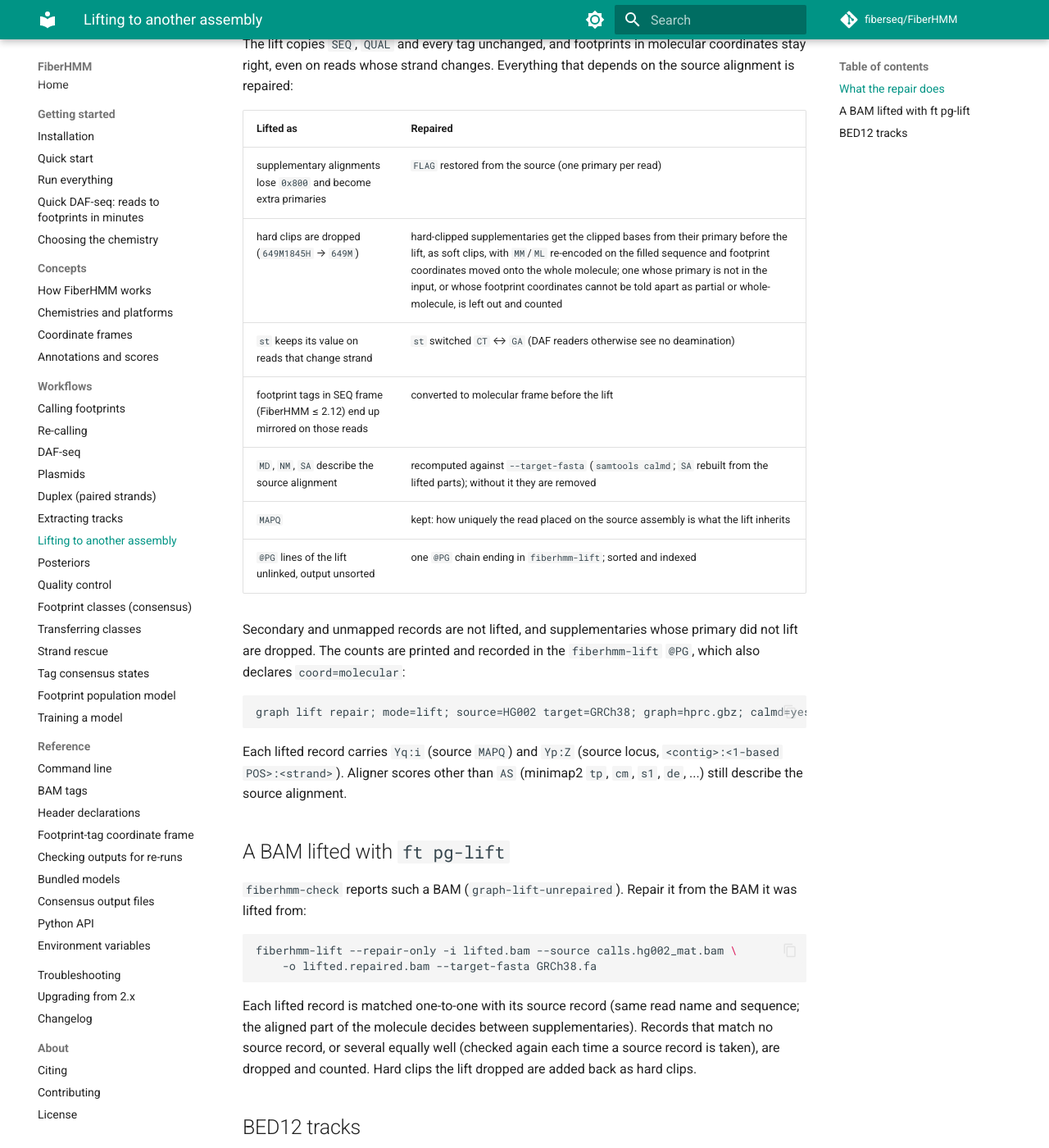
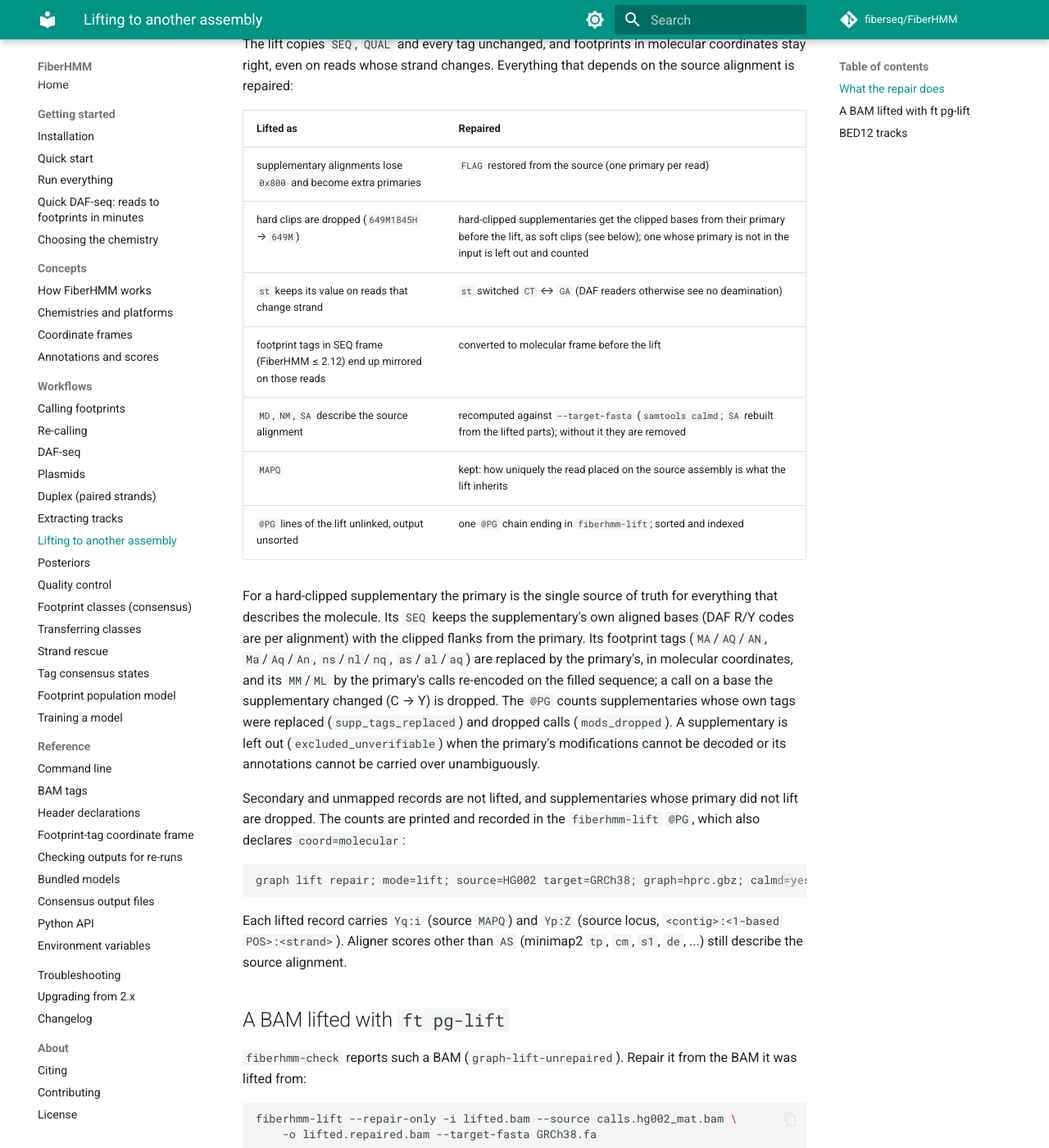
Before and after one commit to fiberseq/FiberHMM, an MkDocs documentation site: the page built from docs/workflows/lifting.md, in a window 1280 px wide and 1400 px high, scrolled down 570 px. Shown: the whole window at 82% size. Built offline with MkDocs 1.6.1 and Material for MkDocs 9.7.7, drawn with Linux system fonts in a browser that asks for light colours; comment, search, counter and statistics services are not loaded.

Commit message:
lift: the primary is the source of truth for hard-clipped supplementaries
Replaces the per-family partial/whole-coordinate heuristics. A hard-clipped
supplementary keeps its own aligned SEQ with the primary's flanks, and takes
every molecule-level tag from its primary: MA/AQ/AN, Ma/Aq/An, ns/nl/nq,
as/al/aq, hl (molecular, converted with the primary's own length and
orientation) and MM/ML/MN (decoded by htslib on the primary, U groups
included, re-encoded on the filled SEQ; calls on changed bases dropped and
counted). The supplementary's own tags are never converted or shifted;
replacements are counted (supp_tags_replaced). A supplementary is excluded
(excluded_unverifiable, recorded in @PG) when the primary's modifications
cannot be decoded, its MA could not be carried to molecular frame, or its
annotations do not fit its length.

Co-Authored-By: Claude Opus 5.5 <noreply@anthropic.com>

```diff
--- a/docs/workflows/lifting.md
+++ b/docs/workflows/lifting.md
@@ -28,12 +28,25 @@ Everything that depends on the source alignment is repaired:
 | Lifted as | Repaired |
 |---|---|
 | supplementary alignments lose `0x800` and become extra primaries | `FLAG` restored from the source (one primary per read) |
-| hard clips are dropped (`649M1845H` → `649M`) | hard-clipped supplementaries get the clipped bases from their primary before the lift, as soft clips, with `MM`/`ML` re-encoded on the filled sequence and footprint coordinates moved onto the whole molecule; one whose primary is not in the input, or whose footprint coordinates cannot be told apart as partial or whole-molecule, is left out and counted |
+| hard clips are dropped (`649M1845H` → `649M`) | hard-clipped supplementaries get the clipped bases from their primary before the lift, as soft clips (see below); one whose primary is not in the input is left out and counted |
 | `st` keeps its value on reads that change strand | `st` switched `CT` ↔ `GA` (DAF readers otherwise see no deamination) |
 | footprint tags in SEQ frame (FiberHMM ≤ 2.12) end up mirrored on those reads | converted to molecular frame before the lift |
 | `MD`, `NM`, `SA` describe the source alignment | recomputed against `--target-fasta` (`samtools calmd`; `SA` rebuilt from the lifted parts); without it they are removed |
 | `MAPQ` | kept: how uniquely the read placed on the source assembly is what the lift inherits |
 | `@PG` lines of the lift unlinked, output unsorted | one `@PG` chain ending in `fiberhmm-lift`; sorted and indexed |
+
+For a hard-clipped supplementary the primary is the single source of truth
+for everything that describes the molecule. Its `SEQ` keeps the
+supplementary's own aligned bases (DAF R/Y codes are per alignment) with the
+clipped flanks from the primary. Its footprint tags (`MA`/`AQ`/`AN`,
+`Ma`/`Aq`/`An`, `ns`/`nl`/`nq`, `as`/`al`/`aq`) are replaced by the
+primary's, in molecular coordinates, and its `MM`/`ML` by the primary's
+calls re-encoded on the filled sequence; a call on a base the supplementary
+changed (C → Y) is dropped. The `@PG` counts supplementaries whose own tags
+were replaced (`supp_tags_replaced`) and dropped calls (`mods_dropped`). A
+supplementary is left out (`excluded_unverifiable`) when the primary's
+modifications cannot be decoded or its annotations cannot be carried over
+unambiguously.
 
 Secondary and unmapped records are not lifted, and supplementaries whose
 primary did not lift are dropped. The counts are printed and recorded in the
```
Also changed, not shown: 2 other files.
